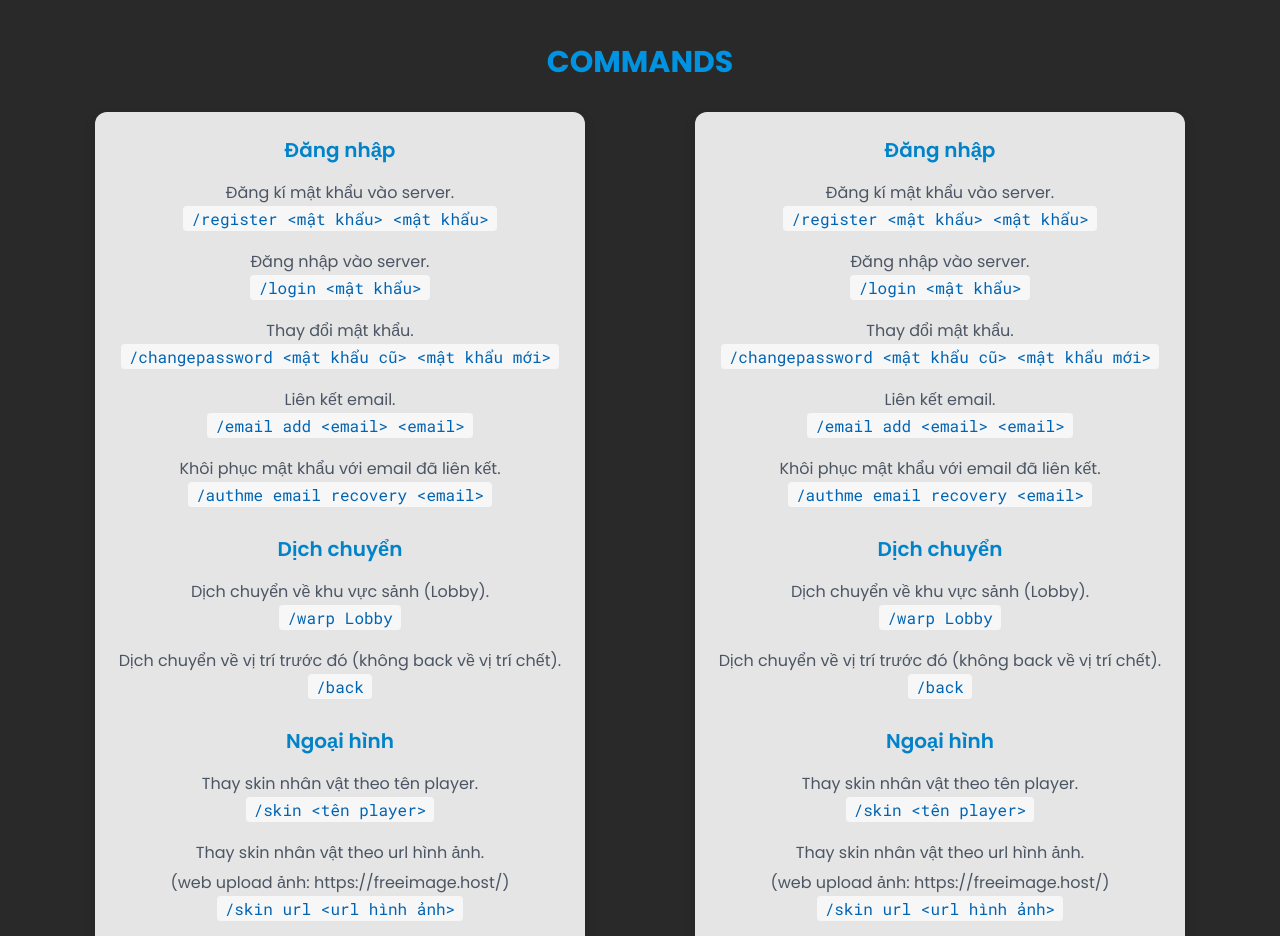
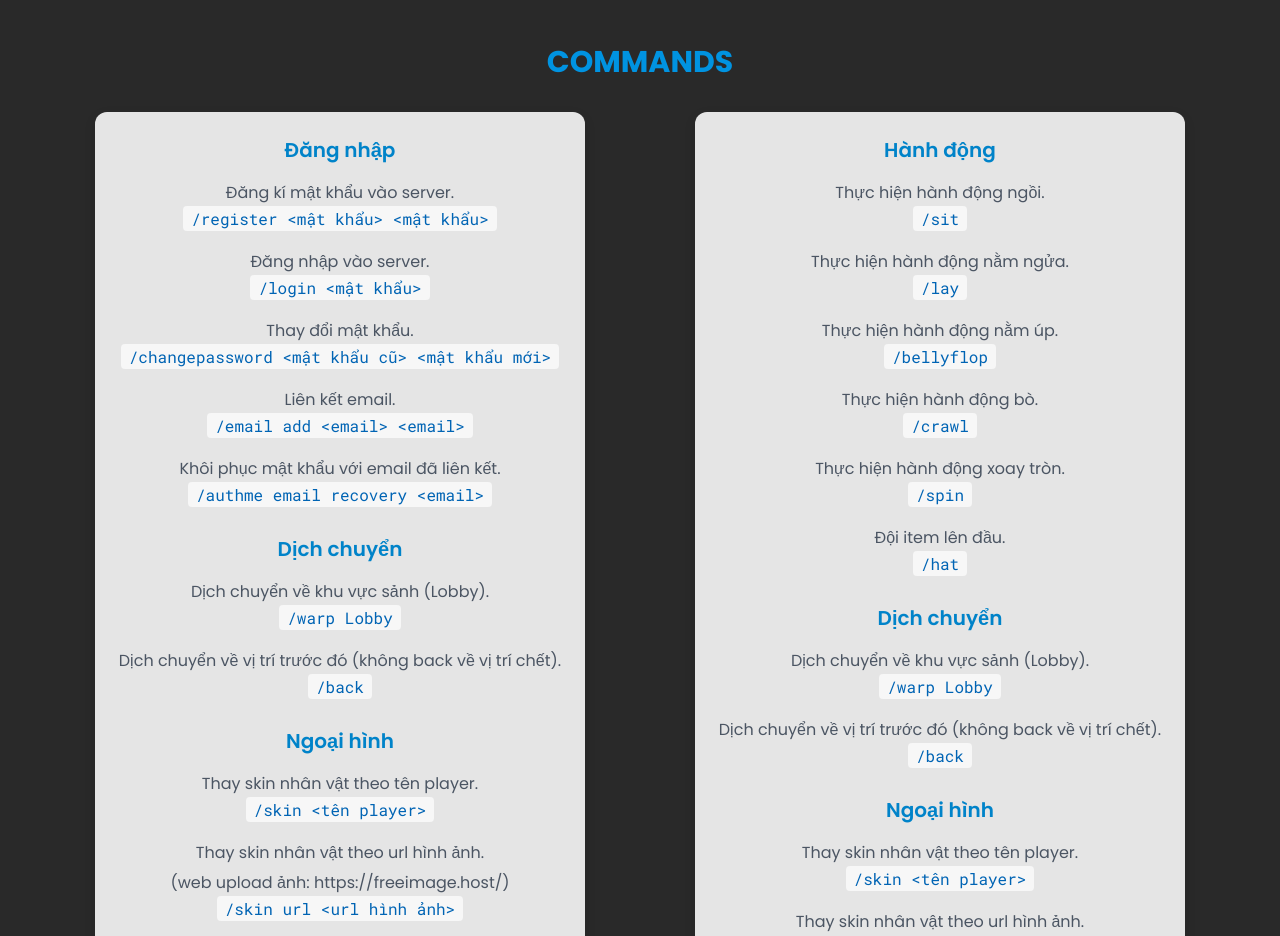
Before and after one commit to Dev-GiaPhu/Server-JemCity, a plain HTML site: page index.html in a window 1280 px wide. Shown: the part 1140-2076 px from the top of the page. Drawn offline with nearby package versions, Linux system fonts and the light colour scheme.

Commit message:
index.html

```diff
--- a/index.html
+++ b/index.html
@@ -182,27 +182,31 @@
                     </ul>
                 </div>
 				<div class="card p-6 max-w-4xl mx-auto">
-                    <h3 class="text-center text-xl font-semibold mb-4 text-[#0083c9]">Đăng nhập</h3>
+                    <h3 class="text-center text-xl font-semibold mb-4 text-[#0083c9]">Hành động</h3>
                     <ul class="text-center space-y-4">
                         <li>
-                            <p class="mt-1 text-gray-600">Đăng kí mật khẩu vào server.</p>
-                            <code class="cmd-code">/register &lt;mật khẩu&gt; &lt;mật khẩu&gt;</code>
+                            <p class="mt-1 text-gray-600">Thực hiện hành động ngồi.</p>
+                            <code class="cmd-code">/sit </code>
                         </li>
                         <li>
-                            <p class="mt-1 text-gray-600">Đăng nhập vào server.</p>
-                            <code class="cmd-code">/login &lt;mật khẩu&gt;</code>
+                            <p class="mt-1 text-gray-600">Thực hiện hành động nằm ngửa.</p>
+                            <code class="cmd-code">/lay</code>
                         </li>
                         <li>
-                            <p class="mt-1 text-gray-600">Thay đổi mật khẩu.</p>
-                            <code class="cmd-code">/changepassword &lt;mật khẩu cũ&gt; &lt;mật khẩu mới&gt;</code>
+                            <p class="mt-1 text-gray-600">Thực hiện hành động nằm úp.</p>
+                            <code class="cmd-code">/bellyflop</code>
                         </li>
                         <li>
-                            <p class="mt-1 text-gray-600">Liên kết email.</p>
-                            <code class="cmd-code">/email add &lt;email&gt; &lt;email&gt;</code>
+                            <p class="mt-1 text-gray-600">Thực hiện hành động bò.</p>
+                            <code class="cmd-code">/crawl</code>
                         </li>
                         <li>
-                            <p class="mt-1 text-gray-600">Khôi phục mật khẩu với email đã liên kết.</p>
-                            <code class="cmd-code">/authme email recovery &lt;email&gt;</code>
+                            <p class="mt-1 text-gray-600">Thực hiện hành động xoay tròn.</p>
+                            <code class="cmd-code">/spin</code>
+                        </li>
+                        <li>
+                            <p class="mt-1 text-gray-600">Đội item lên đầu.</p>
+                            <code class="cmd-code">/hat</code>
                         </li>
                     </ul>
                     <p><br></p>
```
